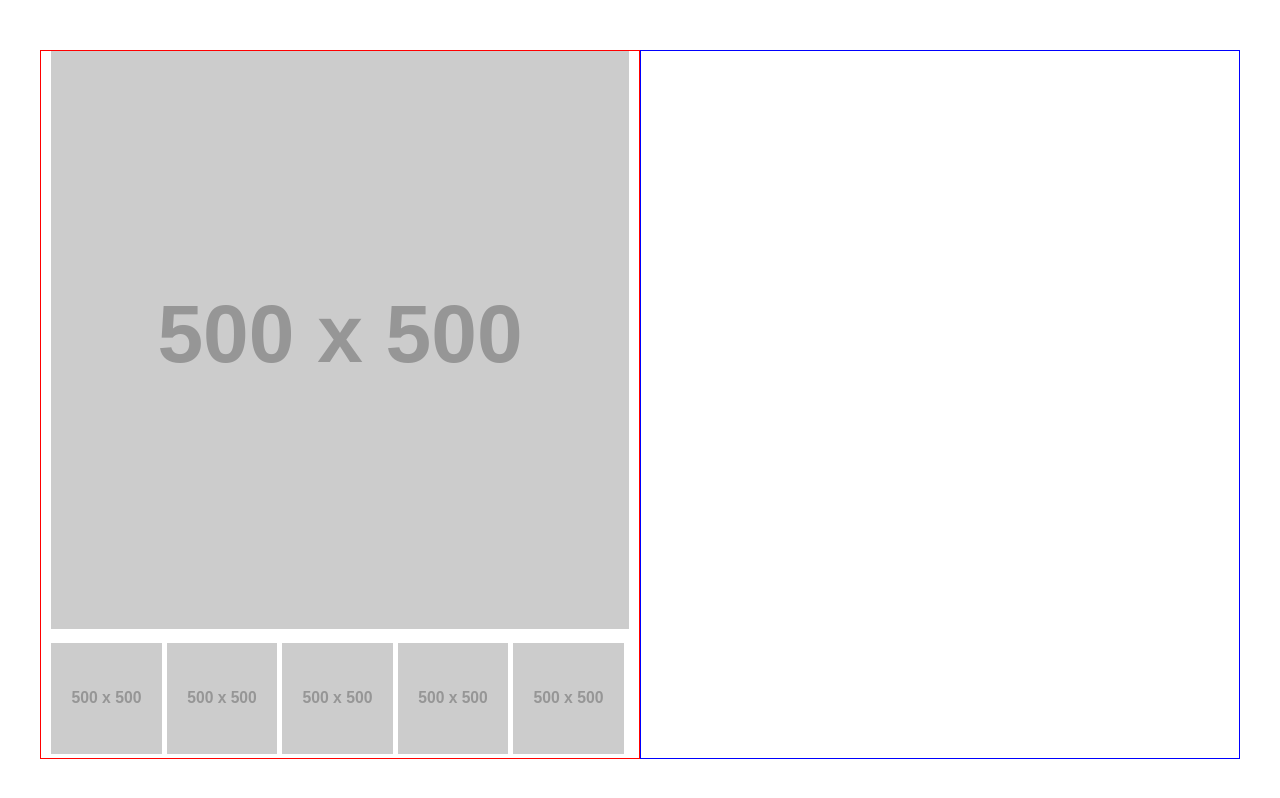
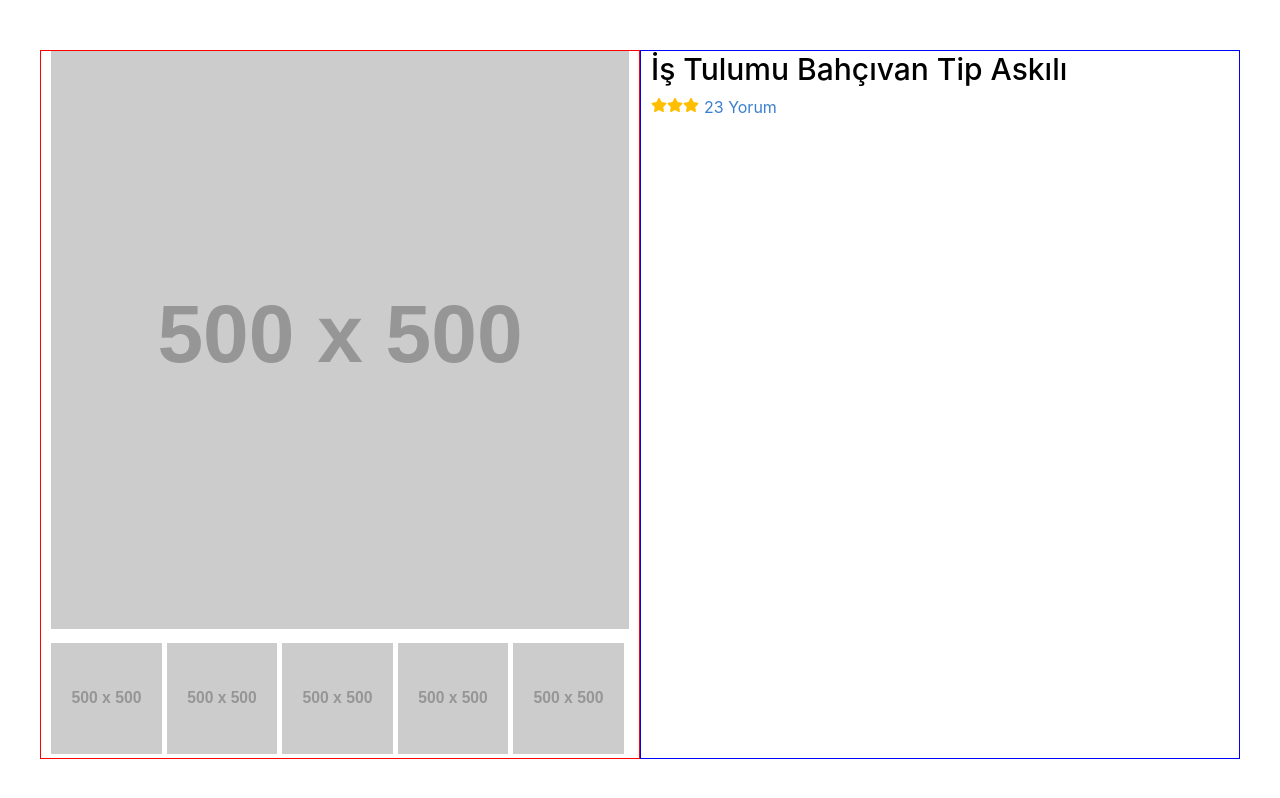
Before and after one commit to cantanert/sample-pdp, a React (Create React App) app: page / in a window 1280 px wide. Built offline with nearby package versions, Linux system fonts and the light colour scheme.

Commit message:
another main layout component divided into sub-components and react-icons package imported

```diff
--- a/package.json
+++ b/package.json
@@ -9,6 +9,7 @@
     "node-sass": "^4.14.1",
     "react": "^16.13.1",
     "react-dom": "^16.13.1",
+    "react-icons": "^3.10.0",
     "react-scripts": "3.4.1"
   },
   "scripts": {
--- a/src/App.sass
+++ b/src/App.sass
@@ -1 +1,3 @@
+@import "base/sass/theme"
+@import "base/sass/layout-container"
 @import "pages/pdp/product-details"
--- a/src/base/sass/theme.sass
+++ b/src/base/sass/theme.sass
@@ -1 +1,2 @@
 $theme-yellow : #ffbf00
+$theme-blue: #3b7fcf
--- /dev/null
+++ b/src/components/pdp/product-action-buttons/ProductActionButtons.js
@@ -0,0 +1,11 @@
+import React from "react";
+
+const ProductActionButtons = () => {
+    return (
+        <div className="product-action-buttons">
+
+        </div>
+    )
+};
+
+export default ProductActionButtons;
--- /dev/null
+++ b/src/components/pdp/product-barems-and-quantities/ProductBaremsAndQuantities.js
@@ -0,0 +1,11 @@
+import React from "react";
+
+const ProductBaremsAndQuantities = () => {
+    return (
+        <div className="product-barems-and-quantity">
+
+        </div>
+    )
+};
+
+export default ProductBaremsAndQuantities;
--- /dev/null
+++ b/src/components/pdp/product-content-header/ProductContentHeader.js
@@ -0,0 +1,24 @@
+import React from "react";
+import { FaStar } from 'react-icons/fa';
+
+
+const ProductContentHeader = () => {
+    return (
+        <div className="product-content-header">
+            <p className="product-title">İş Tulumu Bahçıvan Tip Askılı</p>
+            <div className="product-interactions">
+                <span className="product-comment-count">
+                    <span className="product-overall">
+                        <FaStar />
+                        <FaStar/>
+                        <FaStar/>
+                    </span>
+                    23 Yorum
+                </span>
+            </div>
+
+        </div>
+    )
+};
+
+export default ProductContentHeader;
--- a/src/components/pdp/product-content/ProductContent.js
+++ b/src/components/pdp/product-content/ProductContent.js
@@ -1,9 +1,20 @@
 import React from "react";
+import ProductContentHeader from "../product-content-header/ProductContentHeader";
+import ProductMinMaxInformations from "../product-min-max-informations/ProductMinMaxInformations";
+import ProductSelectableAttributes from "../product-selectable-attributes/ProductSelectableAttributes";
+import ProductBaremsAndQuantities from "../product-barems-and-quantities/ProductBaremsAndQuantities";
+import ProductPriceAndShipmentInfo from "../product-price-and-shipment-info/ProductPriceAndShipmentInfo";
+import ProductActionButtons from "../product-action-buttons/ProductActionButtons";
 
 const ProductContent = () => {
     return (
         <div className="product-content-wrapper">
-
+            <ProductContentHeader/>
+            <ProductMinMaxInformations/>
+            <ProductSelectableAttributes/>
+            <ProductBaremsAndQuantities/>
+            <ProductPriceAndShipmentInfo/>
+            <ProductActionButtons/>
         </div>
     )
 };
--- /dev/null
+++ b/src/components/pdp/product-min-max-informations/ProductMinMaxInformations.js
@@ -0,0 +1,11 @@
+import React from "react";
+
+const ProductMinMaxInformations = () => {
+    return (
+        <div className="product-min-max-infos">
+
+        </div>
+    )
+};
+
+export default ProductMinMaxInformations;
--- /dev/null
+++ b/src/components/pdp/product-price-and-shipment-info/ProductPriceAndShipmentInfo.js
@@ -0,0 +1,11 @@
+import React from "react";
+
+const ProductPriceAndShipmentInfo = () => {
+  return (
+      <div className="product-price-and-shipment-info">
+
+      </div>
+  )
+};
+
+export default ProductPriceAndShipmentInfo;
--- /dev/null
+++ b/src/components/pdp/product-selectable-attributes/ProductSelectableAttributes.js
@@ -0,0 +1,11 @@
+import React from "react";
+
+const ProductSelectableAttributes = () => {
+    return (
+        <div className="product-selectable-attributes">
+
+        </div>
+    )
+};
+
+export default ProductSelectableAttributes;
--- a/src/index.sass
+++ b/src/index.sass
@@ -1,5 +1,4 @@
-@import "base/sass/theme"
-@import "base/sass/layout-container"
+
 body
   margin: 0
   font-family: -apple-system, BlinkMacSystemFont, 'Segoe UI', 'Roboto', 'Oxygen','Ubuntu', 'Cantarell', 'Fira Sans', 'Droid Sans', 'Helvetica Neue',sans-serif
--- a/src/pages/pdp/product-details.sass
+++ b/src/pages/pdp/product-details.sass
@@ -2,8 +2,10 @@
   display: flex
   margin-top: 50px
   .product-images-wrapper, .product-content-wrapper
+    padding: 0 10px
     flex-basis: 50%
     box-sizing: border-box
+
   .product-images-wrapper
     padding: 0 10px
     border: 1px solid red
@@ -15,7 +17,22 @@
       .thumbnail
         width: 20%
         padding-right: 5px
-      img
+
+  .product-content-wrapper
+    .product-content-header
+      .product-title
+        font-size: 30px
+        font-weight: 500
+        margin: 0 0 10px 0
+        span
+          margin-bottom: 10px
+      .product-interactions
+        .product-comment-count
+          color: $theme-blue
+          .product-overall
+            color: $theme-yellow
+            margin-right: 5px
+
 
   .product-content-wrapper
     border: 1px solid blue
```
Also changed, not shown: 1 other file (tests, documents, lock files or other folders).
